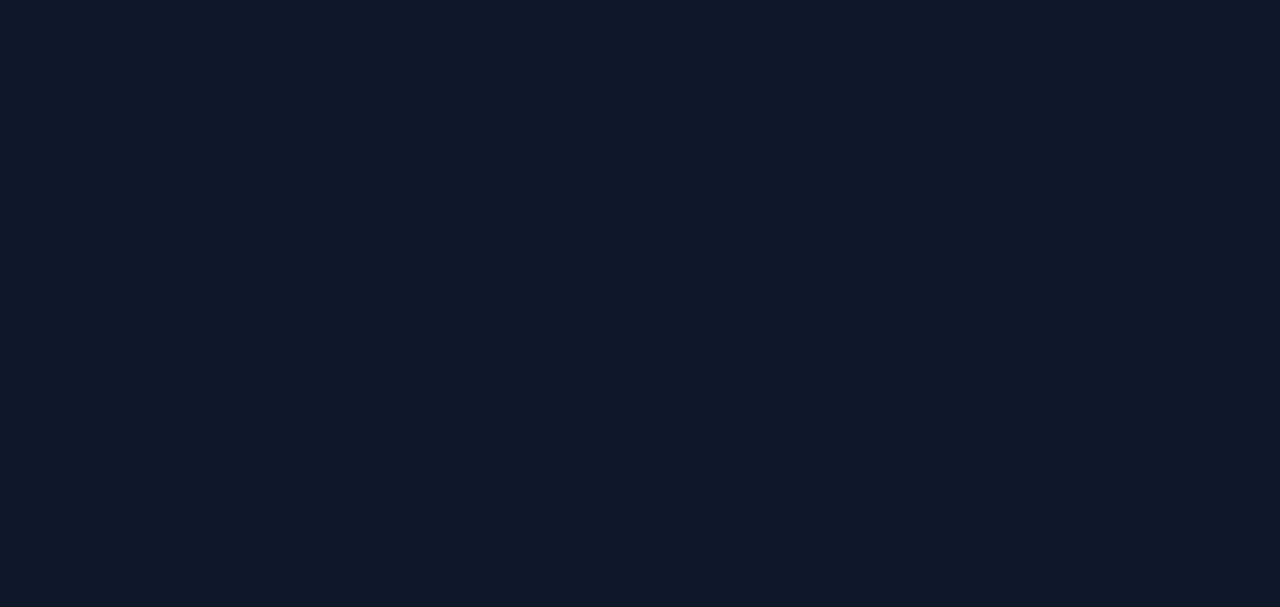
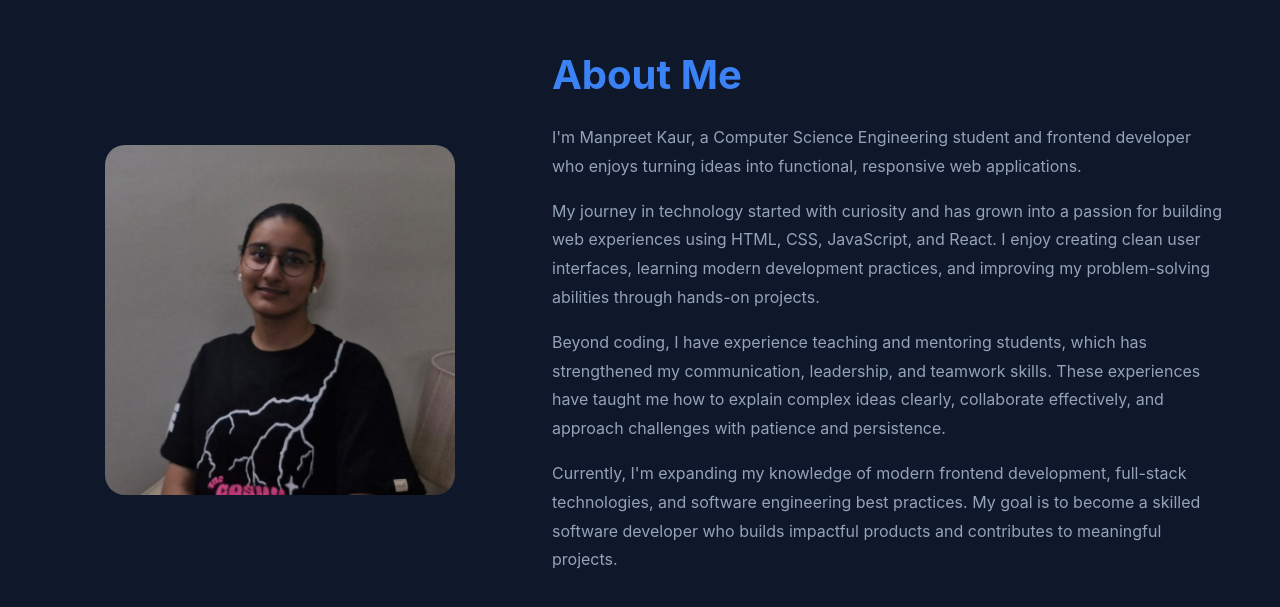
Before and after one commit to manpreetkaur292006-design/MANPREET-KAUR-PORTFOLIO, a React (Vite) app: page / in a window 1280 px wide. Shown: the part 831-1438 px from the top of the page. Before the commit the page ends 801 px from the top, so only its background shows below. Built offline with nearby package versions, Linux system fonts and the light colour scheme.

Commit message:
added the about section

```diff
--- a/src/components/About.css
+++ b/src/components/About.css
@@ -0,0 +1,55 @@
+#about {
+  padding: 5rem 0;
+}
+
+.about-container {
+  display: flex;
+  align-items: center;
+  justify-content: space-between;
+  gap: 3rem;
+}
+
+.about-image {
+  flex: 1;
+  display: flex;
+  justify-content: center;
+}
+
+.about-image img {
+  width: 350px;
+  height: 350px;
+  object-fit: cover;
+  border-radius: 20px;
+}
+
+.about-content {
+  flex: 1.5;
+}
+
+.about-content h2 {
+  font-size: 2.5rem;
+  margin-bottom: 1.5rem;
+  color: var(--accent);
+}
+
+.about-content p {
+  color: var(--text-secondary);
+  line-height: 1.8;
+  margin-bottom: 1rem;
+}
+
+@media (max-width: 768px) {
+  .about-container {
+    flex-direction: column;
+    text-align: center;
+  }
+
+  .about-image img {
+    width: 250px;
+    height: 250px;
+  }
+
+  .about-content h2 {
+    font-size: 2rem;
+  }
+}
--- a/src/components/About.jsx
+++ b/src/components/About.jsx
@@ -1,10 +1,50 @@
 import React from 'react'
 import './About.css'
+import profile from '../assets/profile.jpeg'
 
 const About = () => {
   return (
     <section id='about'>
+      <div className="container about-container">
 
+        <div className="about-image">
+          <img src={profile} alt="Manpreet Kaur" />
+        </div>
+
+        <div className="about-content">
+          <h2>About Me</h2>
+
+          <p>
+            I'm Manpreet Kaur, a Computer Science Engineering student
+            and frontend developer who enjoys turning ideas into
+            functional, responsive web applications.
+          </p>
+
+          <p>
+            My journey in technology started with curiosity and has grown
+            into a passion for building web experiences using HTML, CSS,
+            JavaScript, and React. I enjoy creating clean user interfaces,
+            learning modern development practices, and improving my problem-solving
+             abilities through hands-on projects.
+          </p>
+
+          <p>
+            Beyond coding, I have experience teaching and mentoring students,
+            which has strengthened my communication, leadership, and teamwork
+            skills. These experiences have taught me how to explain complex
+            ideas clearly, collaborate effectively, and approach challenges
+            with patience and persistence.
+          </p>
+
+          <p>
+            Currently, I'm expanding my knowledge of modern frontend development,
+            full-stack technologies, and software engineering best practices.
+            My goal is to become a skilled software developer who builds impactful
+            products and contributes to meaningful projects.
+          </p>
+        </div>
+
+      </div>
     </section>
   )
 }
```
